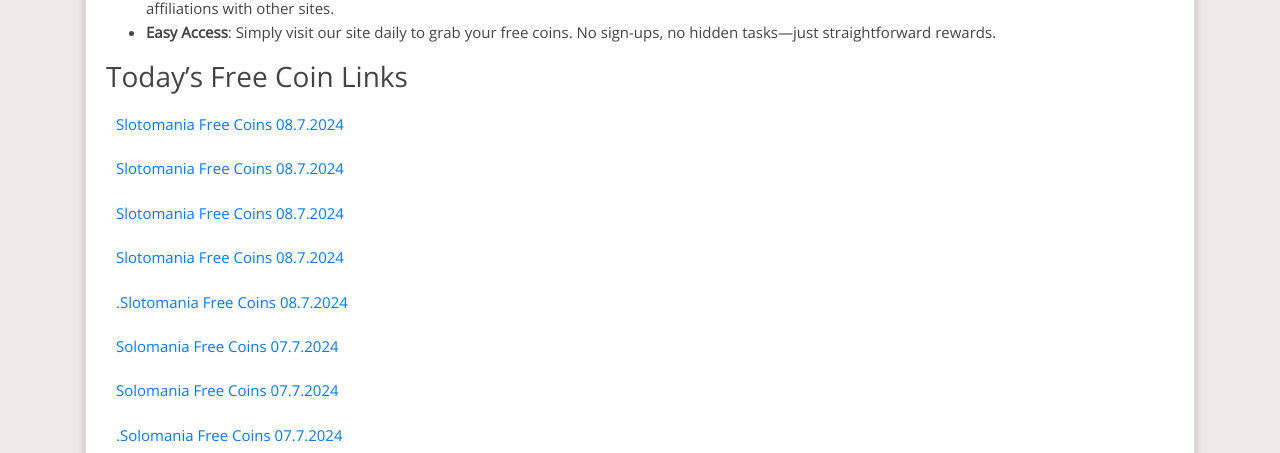
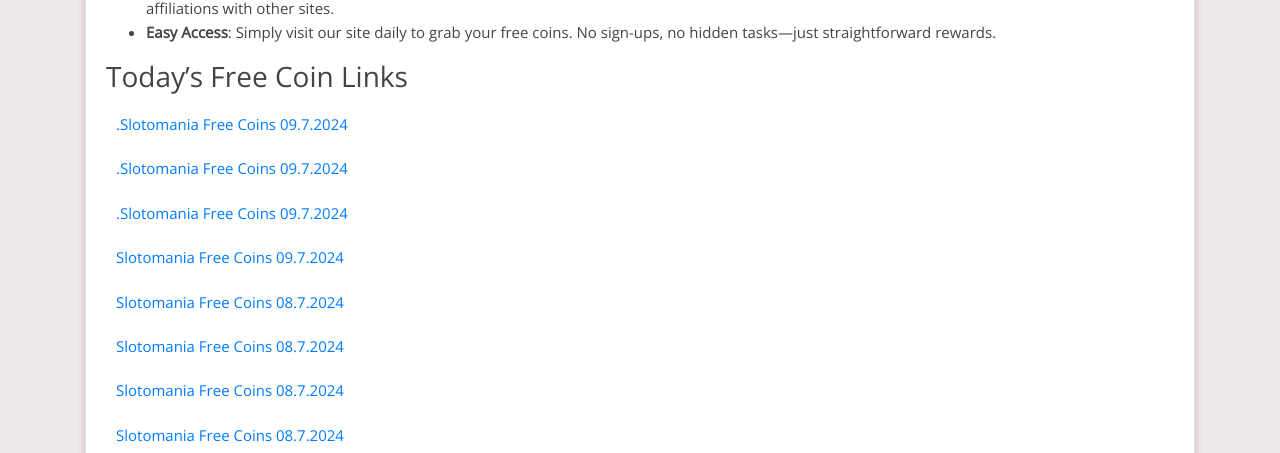
Before and after one commit to Prollad99/bs-net, a Jekyll site: the page built from _posts/2024-06-29-slotomania.md, in a window 1280 px wide and 900 px high. Shown: the part 444-897 px from the top of the window. Built offline with Jekyll 4.4.1, drawn with Linux system fonts in a browser that asks for light colours; nearby versions of some CDN libraries; comment, search, counter and statistics services are not loaded.

Commit message:
Update slotomania reward links

```diff
--- a/_includes/slotomania.html
+++ b/_includes/slotomania.html
@@ -1,4 +1,8 @@
 <html><body><div class="reward"><ul>
+<li><a href="https://api.playtika.com/redirector/?coupon_token=1_3_1720436325036_wxed94wo">.slotomania free coins 09.7.2024</a></li>
+<li><a href="https://api.playtika.com/redirector/?coupon_token=1_3_1719484035875_d70pmr8l">.slotomania free coins 09.7.2024</a></li>
+<li><a href="https://api.playtika.com/redirector/?coupon_token=1_3_1719484089762_3k7pg7ej">.slotomania free coins 09.7.2024</a></li>
+<li><a href="https://api.playtika.com/redirector/?coupon_token=1_3_1720467000169_opdzmker">slotomania free coins 09.7.2024</a></li>
 <li><a href="https://api.playtika.com/redirector/?coupon_token=1_3_1719492732611_d70r8l9e">slotomania free coins 08.7.2024</a></li>
 <li><a href="https://api.playtika.com/redirector/?coupon_token=1_3_1720359447711_3kdk83pg">slotomania free coins 08.7.2024</a></li>
 <li><a href="https://api.playtika.com/redirector/?coupon_token=1_3_1719483818161_748w9e80">slotomania free coins 08.7.2024</a></li>
```
Also changed, not shown: links-json/slotomania.json (+16 -0 lines).
